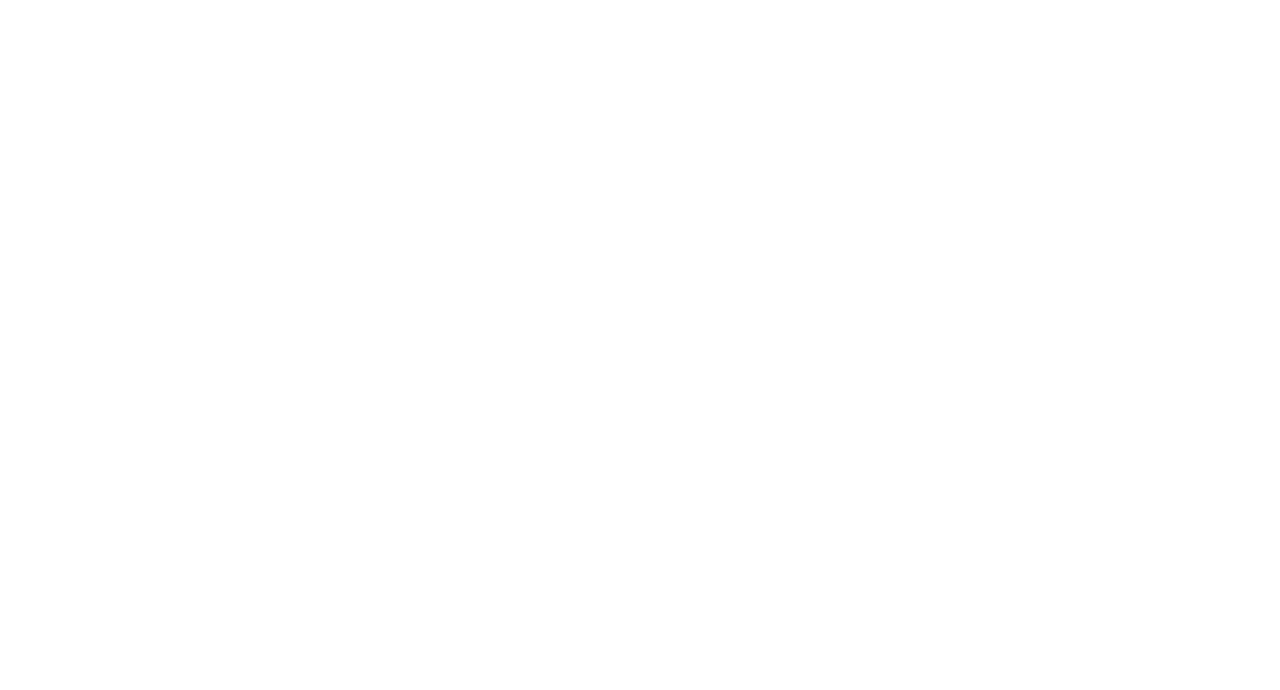
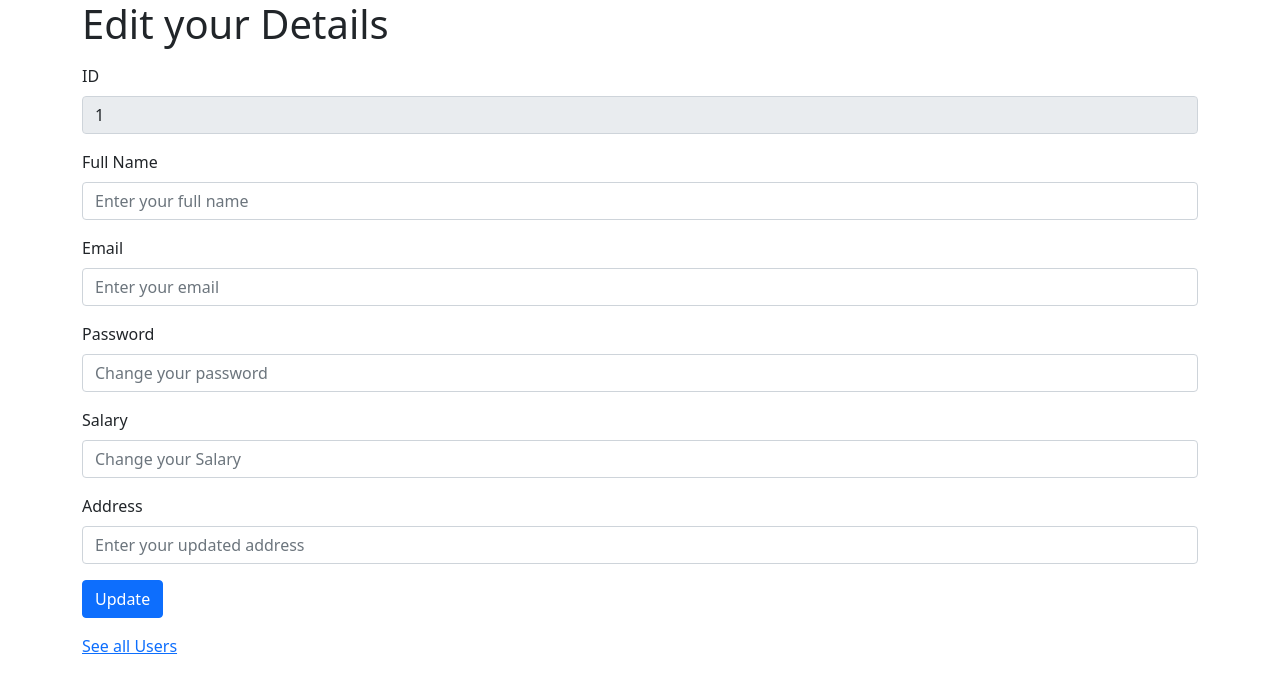
Before and after one commit to arnabmitra471/employee-management-system, a React (Vite) app: page /edit/1 in a window 1280 px wide. Before the commit this address had no page. Shown: the top 690 px of the page. Built offline with nearby package versions, Linux system fonts and the light colour scheme; no server answers.

Commit message:
Completed the Edit component in the employee management system

```diff
--- a/src/App.jsx
+++ b/src/App.jsx
@@ -2,6 +2,7 @@
 import Users from './components/Users'
 import Add from './components/Add'
 import Read from './components/Read'
+import Edit from './components/Edit'
 function App() {
 
   return (
@@ -11,6 +12,7 @@
           <Route path='/' element = {<Users/>}></Route>
           <Route path="/add" element ={<Add/>}></Route>
           <Route path="/read/:id" element={<Read/>}></Route>
+          <Route path="/edit/:id" element={<Edit/>}></Route>
         </Routes>
       </Router>
     </div>
--- /dev/null
+++ b/src/components/Edit.jsx
@@ -0,0 +1,84 @@
+import React from 'react'
+import {Link,useParams ,useNavigate} from "react-router-dom";
+import {useState,useEffect} from "react"
+import { useLocation } from 'react-router-dom';
+import axios from 'axios';
+
+export default function Edit() {
+    const {id} = useParams();
+    const [employees,setEmployees] = useState({
+        name: "",
+        email: "",
+        password: "",
+        salary: "",
+        address: ""
+    });
+    useEffect(()=>{
+        axios.get("http://localhost:3000/employeesDetails/"+id).then((res)=>{
+            console.log(res.data);
+            setEmployees(res.data[0])
+        }).catch((err)=>{
+            console.log(err);
+        })
+    },[])
+    /* useNavigate is used to navigate between different routes in our react app
+    It returns a method which can be used to navigate between different endpoints in our application
+    */
+    const navigate = useNavigate();
+    const location = useLocation();
+
+    const emp_id = location.pathname.split("/")[2];
+    console.log(emp_id);
+    const handleOnChange = (e)=>{
+        setEmployees((prev)=>({...prev,[e.target.name]:e.target.value}))
+    }
+    const handleEdit = async(e)=>{
+        e.preventDefault();
+        try
+        {
+            await axios.put(`http://localhost:3000/employees/${emp_id}`,employees)
+            navigate("/");
+        }
+        catch(err)
+        {
+            console.log(err);
+        }
+    }
+  return (
+    <div className='container'>
+        <h1>Edit your Details</h1>
+        <form>
+            <div className='mb-3 mt-3'>
+                <label htmlFor="id" className='form-label'>ID</label>
+                <input type="text" className="form-control" id="id" value={id} placeholder='Enter your id' name="id" disabled/>
+            </div>
+            <div className='mb-3 mt-3'>
+                <label htmlFor="name" className='form-label'>Full Name</label>
+                <input type="text" className="form-control" id="name" value={employees.name} placeholder='Enter your full name' name="name" onChange={handleOnChange}/>
+            </div>
+            <div className='mb-3 mt-3'>
+                <label htmlFor="email" className='form-label'>Email</label>
+                <input type="text" className="form-control" id="email" value={employees.email} placeholder='Enter your email' name="email" onChange={handleOnChange}/>
+            </div>
+            <div className='mb-3 mt-3'>
+                <label htmlFor="password" className='form-label'>Password</label>
+                <input type="text" className="form-control" id="password" value={employees.password} placeholder='Change your password' name="password" onChange={handleOnChange}/>
+            </div>
+            <div className='mb-3 mt-3'>
+                <label htmlFor="salary" className='form-label'>Salary</label>
+                <input type="text" className="form-control" id="salary" value={employees.salary} placeholder='Change your Salary' name="salary" onChange={handleOnChange}/>
+            </div>
+            <div className='mb-3 mt-3'>
+                <label htmlFor="address" className='form-label'>Address</label>
+                <input type="text" className="form-control" id="address" value={employees.address} placeholder='Enter your updated address' name="address" onChange={handleOnChange}/>
+            </div>
+            <div className='mb-3 mt-3'>
+            <button type="submit" className='btn btn-primary' onClick={handleEdit}>Update</button>
+            </div>
+            <div className='mb-3 mt-3'>
+            <Link to="/" className='btn-btn-info'>See all Users</Link>
+            </div>
+        </form>
+    </div>
+  )
+}
--- a/src/components/Users.jsx
+++ b/src/components/Users.jsx
@@ -53,6 +53,7 @@
                                         <td>{employee.salary}</td>
                                         <td>
                                             <Link to={`/read/${employee.id}`} className='btn btn-success mx-2'>Read</Link>
+                                            <Link to={`/edit/${employee.id}`} className='btn btn-primary mx-2'>Edit</Link>
                                         </td>
                                     </tr>
                                 )
```
